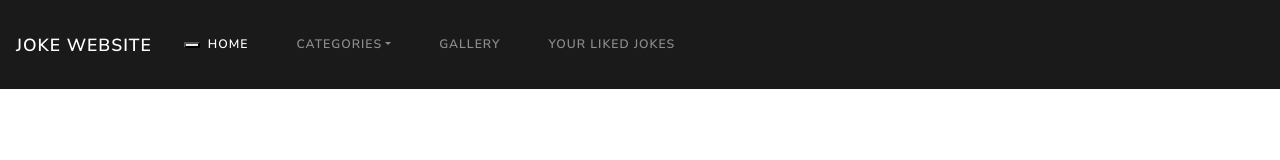
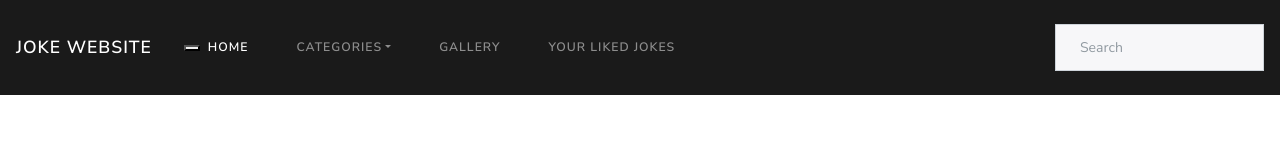
Before and after one commit to TubaAdrienn/SZFM_2020_1_Softies, a plain HTML site: page src/views/home.html in a window 1280 px wide. Drawn offline with nearby package versions, Linux system fonts and the light colour scheme.

Commit message:
Update home.html
Adding SearchBar

```diff
--- a/src/views/home.html
+++ b/src/views/home.html
@@ -31,7 +31,9 @@
                     <a class="nav-link" href="yljokes.html">Your Liked Jokes <span class="sr-only"></span></a>
                 </li>
             </ul>
-
+            <form class="form-inline my-2 my-lg-0">
+                <input class="form-control search-bar" type="text" placeholder="Search">
+            </form>
         </div>
     </nav>
 </body>
```
